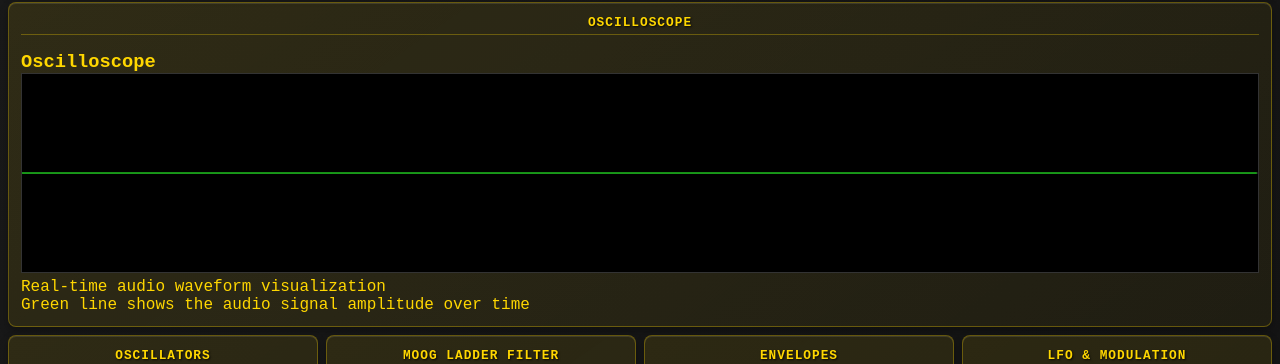
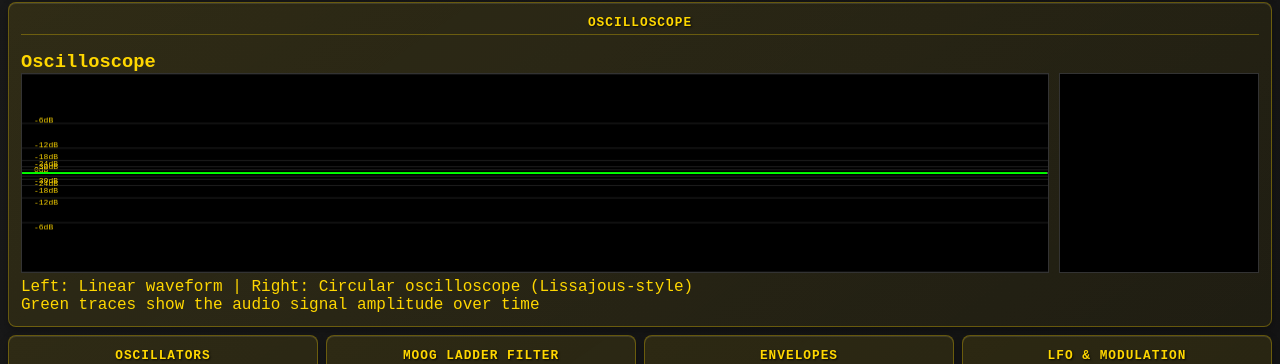
Before and after one commit to MWChapel/Synth, a React (Create React App) app: page / in a window 1280 px wide. Shown: the part 352-716 px from the top of the page. Built offline with nearby package versions, Linux system fonts and the light colour scheme; no server answers.

Commit message:
more osc fun

```diff
--- a/src/components/Oscilloscope.js
+++ b/src/components/Oscilloscope.js
@@ -2,6 +2,7 @@ import React, { useRef, useEffect } from 'react';
 
 export function Oscilloscope({ audioContext, synth }) {
   const canvasRef = useRef(null);
+  const circularCanvasRef = useRef(null);
   const animationRef = useRef(null);
   const analyserRef = useRef(null);
 
@@ -14,16 +15,23 @@ export function Oscilloscope({ audioContext, synth }) {
 
     analyserRef.current = analyser;
 
-    // Get canvas and context
+    // Get canvases and contexts
     const canvas = canvasRef.current;
+    const circularCanvas = circularCanvasRef.current;
     const ctx = canvas.getContext('2d');
+    const circularCtx = circularCanvas.getContext('2d');
 
-    // Set canvas size
+    // Set canvas sizes
     const resizeCanvas = () => {
       const rect = canvas.getBoundingClientRect();
       canvas.width = rect.width * window.devicePixelRatio;
       canvas.height = rect.height * window.devicePixelRatio;
       ctx.scale(window.devicePixelRatio, window.devicePixelRatio);
+
+      const circularRect = circularCanvas.getBoundingClientRect();
+      circularCanvas.width = circularRect.width * window.devicePixelRatio;
+      circularCanvas.height = circularRect.height * window.devicePixelRatio;
+      circularCtx.scale(window.devicePixelRatio, window.devicePixelRatio);
     };
 
     resizeCanvas();
@@ -41,14 +49,57 @@ export function Oscilloscope({ audioContext, synth }) {
       ctx.fillStyle = '#000';
       ctx.fillRect(0, 0, canvas.width / window.devicePixelRatio, canvas.height / window.devicePixelRatio);
 
+      const canvasWidth = canvas.width / window.devicePixelRatio;
+      const canvasHeight = canvas.height / window.devicePixelRatio;
+      const centerY = canvasHeight / 2;
+
+      // Draw dB scale grid lines and tick marks
+      ctx.strokeStyle = '#222';
+      ctx.lineWidth = 1;
+      ctx.font = '8px "Courier New", monospace';
+      ctx.fillStyle = '#FFD700'; // Yellow color
+
+      // dB levels: -6dB, -12dB, -18dB, -24dB, -30dB
+      const dbLevels = [0, -6, -12, -18, -24, -30];
+
+      dbLevels.forEach((db, index) => {
+        // Calculate position for this dB level
+        const amplitude = Math.pow(10, db / 20); // Convert dB to linear amplitude
+        const yPos = centerY - (amplitude * centerY);
+        const yNeg = centerY + (amplitude * centerY);
+
+        // Draw horizontal grid lines
+        ctx.beginPath();
+        ctx.moveTo(0, yPos);
+        ctx.lineTo(canvasWidth, yPos);
+        ctx.moveTo(0, yNeg);
+        ctx.lineTo(canvasWidth, yNeg);
+        ctx.stroke();
+
+
+
+        // Draw dB labels
+        if (db !== 0) {
+          ctx.fillText(`${db}dB`, 12, yPos - 1);
+          ctx.fillText(`${db}dB`, 12, yNeg + 7);
+        } else {
+          ctx.fillText('0dB', 12, centerY - 1);
+        }
+      });
+
+      // Draw center line (zero axis) - make it more prominent
+      ctx.strokeStyle = '#555';
+      ctx.lineWidth = 2;
+      ctx.beginPath();
+      ctx.moveTo(0, centerY);
+      ctx.lineTo(canvasWidth, centerY);
+      ctx.stroke();
+
       // Draw waveform
       ctx.lineWidth = 2;
       ctx.strokeStyle = '#00ff00';
       ctx.beginPath();
 
-      const canvasWidth = canvas.width / window.devicePixelRatio;
-      const canvasHeight = canvas.height / window.devicePixelRatio;
-      const centerY = canvasHeight / 2;
       const sliceWidth = canvasWidth / bufferLength;
       let x = 0;
 
@@ -68,13 +119,40 @@ export function Oscilloscope({ audioContext, synth }) {
 
       ctx.stroke();
 
-      // Draw center line (zero axis)
-      ctx.strokeStyle = '#333';
-      ctx.lineWidth = 1;
-      ctx.beginPath();
-      ctx.moveTo(0, centerY);
-      ctx.lineTo(canvasWidth, centerY);
-      ctx.stroke();
+      // Draw circular oscilloscope
+      const circularCanvasWidth = circularCanvas.width / window.devicePixelRatio;
+      const circularCanvasHeight = circularCanvas.height / window.devicePixelRatio;
+      const circularCenterX = circularCanvasWidth / 2;
+      const circularCenterY = circularCanvasHeight / 2;
+      const maxRadius = Math.min(circularCenterX, circularCenterY) - 20;
+
+      // Clear circular canvas
+      circularCtx.fillStyle = '#000';
+      circularCtx.fillRect(0, 0, circularCanvasWidth, circularCanvasHeight);
+
+
+
+      // Draw circular waveform
+      circularCtx.strokeStyle = '#00ff00';
+      circularCtx.lineWidth = 2;
+      circularCtx.beginPath();
+
+      for (let i = 0; i < bufferLength; i++) {
+        const v = (dataArray[i] - 128) / 128.0;
+        const angle = (i / bufferLength) * 2 * Math.PI;
+        const radius = Math.abs(v) * maxRadius;
+
+        const x = circularCenterX + Math.cos(angle) * radius;
+        const y = circularCenterY + Math.sin(angle) * radius;
+
+        if (i === 0) {
+          circularCtx.moveTo(x, y);
+        } else {
+          circularCtx.lineTo(x, y);
+        }
+      }
+
+      circularCtx.stroke();
 
       animationRef.current = requestAnimationFrame(animate);
     };
@@ -98,7 +176,9 @@ export function Oscilloscope({ audioContext, synth }) {
         <h3>Oscilloscope</h3>
       </div>
 
-      <div className="oscilloscope-display">
+      <div className="oscilloscope-display" style={{ display: 'flex', gap: '10px', alignItems: 'flex-start' }}>
+        {/* Linear Oscilloscope */}
+        <div style={{ flex: 1 }}>
           <canvas
             ref={canvasRef}
             className="oscilloscope-canvas"
@@ -109,10 +189,25 @@ export function Oscilloscope({ audioContext, synth }) {
               backgroundColor: '#000'
             }}
           />
+        </div>
+
+        {/* Circular Oscilloscope - Square */}
+        <div style={{ width: '200px', height: '200px', flexShrink: 0 }}>
+          <canvas
+            ref={circularCanvasRef}
+            className="oscilloscope-canvas"
+            style={{
+              width: '100%',
+              height: '100%',
+              border: '1px solid #333',
+              backgroundColor: '#000'
+            }}
+          />
+        </div>
+      </div>
       <div className="oscilloscope-info">
-          <p>Real-time audio waveform visualization</p>
-          <p>Green line shows the audio signal amplitude over time</p>
-        </div>
+        <p>Left: Linear waveform | Right: Circular oscilloscope (Lissajous-style)</p>
+        <p>Green traces show the audio signal amplitude over time</p>
       </div>
     </div>
   );
```
Lines whose indentation alone changed are shown as unchanged.
